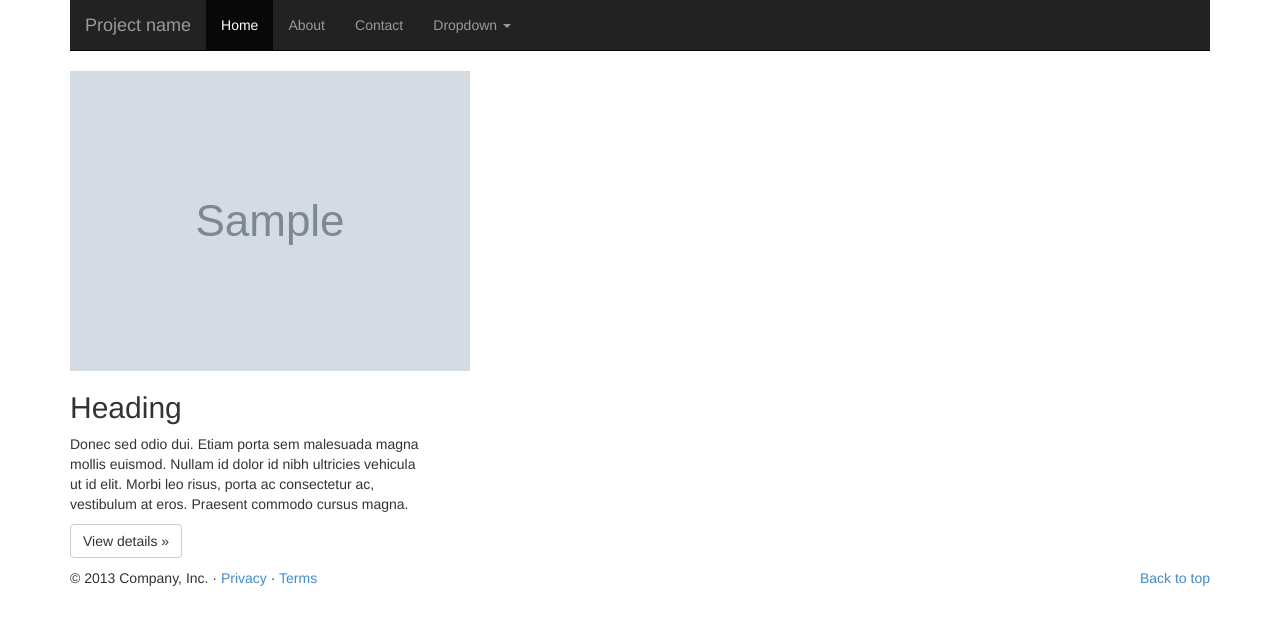
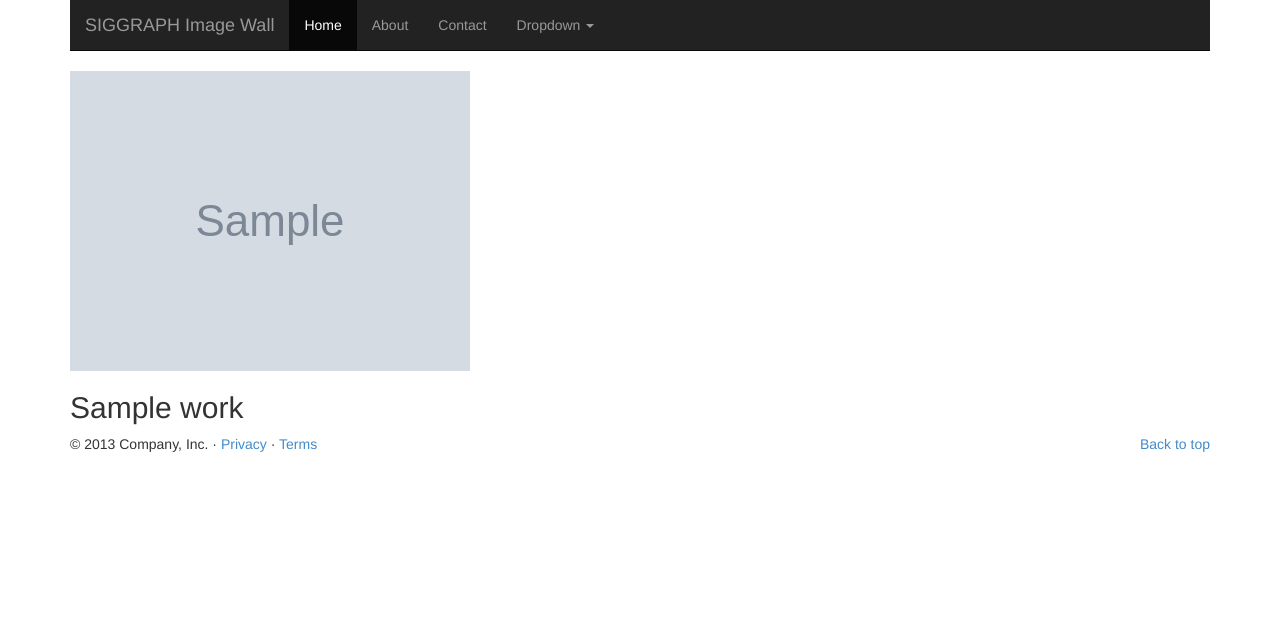
Before and after one commit to drakeguan/siggraphwall, a Python web app: template templates/index.html in a window 1280 px wide. Shown: the top 625 px of the page. Run offline with Jinja, Linux system fonts and the light colour scheme; the template is opened without the code that fills it: most values are stand-ins (such as "Sample title", 1, 10 or a date in 2020); grey boxes marked "Sample" are stand-in pictures; some libraries are stand-ins or nearby versions.

Commit message:
Pass complete data instead of just image url.

```diff
--- a/templates/index.html
+++ b/templates/index.html
@@ -25,7 +25,7 @@
                 <span class="icon-bar"></span>
                 <span class="icon-bar"></span>
               </button>
-              <a class="navbar-brand" href="#">Project name</a>
+              <a class="navbar-brand" href="#">SIGGRAPH Image Wall</a>
             </div>
             <div class="navbar-collapse collapse">
               <ul class="nav navbar-nav">
@@ -60,12 +60,10 @@
 
       <!-- Three columns of text below the carousel -->
       <div class="row">
-        {% for image in images %}
+        {% for work in works %}
         <div class="col-md-4">
-	  <img src="{{ image }}">
-          <h2>Heading</h2>
-          <p>Donec sed odio dui. Etiam porta sem malesuada magna mollis euismod. Nullam id dolor id nibh ultricies vehicula ut id elit. Morbi leo risus, porta ac consectetur ac, vestibulum at eros. Praesent commodo cursus magna.</p>
-          <p><a class="btn btn-default" href="#">View details &raquo;</a></p>
+	  <img src="{{ work['thumb'] }}">
+	  <h2>{{ work['title'] }}</h2>
         </div><!-- /.col-md-4 -->
 	{% endfor %}
       </div><!-- /.row -->
```
Also changed, not shown: main.py (+5 -7 lines).
